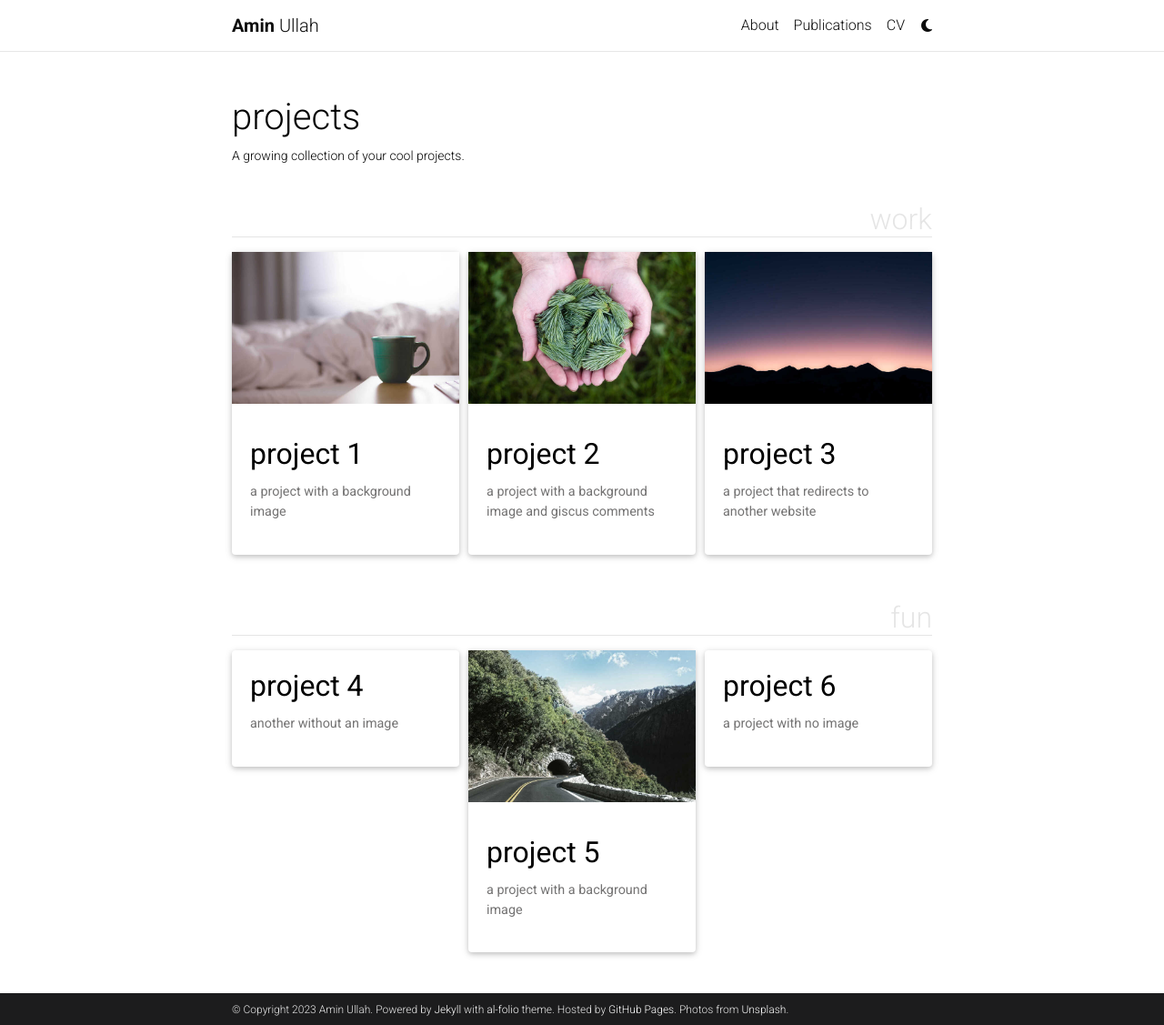
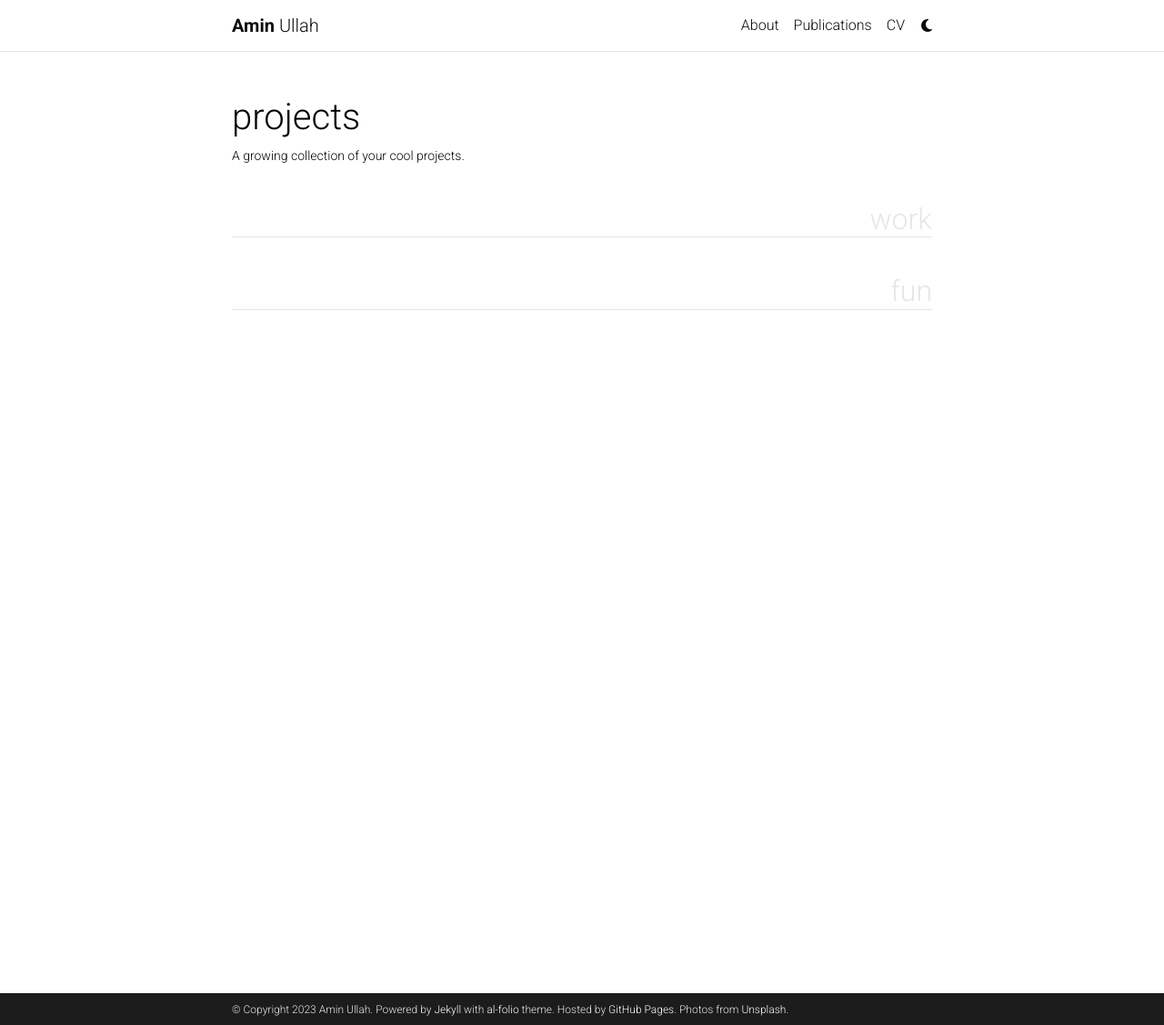
Before and after one commit to Aminullah6264/aminullah6264.github.io, a Jekyll site: the page built from _pages/projects.md, in a window 1280 px wide and 1127 px high. Shown: the whole window at 91% size. Built offline with Jekyll 4.4.1, drawn with Linux system fonts in a browser that asks for light colours; comment, search, counter and statistics services are not loaded; a style sheet for code colours, icons or effects is not loaded; some of the changed lines change nothing that is shown.

Commit message:
remove useless pages

```diff
--- a/_config.yml
+++ b/_config.yml
@@ -131,7 +131,7 @@
 
 # Pagination
 pagination:
-  enabled: true
+  enabled: false
 
 related_blog_posts:
   enabled: true
@@ -212,6 +212,11 @@
   - Gemfile
   - Gemfile.lock
   - vendor
+  - _posts/*
+  - blog
+  - blog*
+  - _projects
+
 keep_files:
   - CNAME
   - .nojekyll
@@ -255,19 +260,19 @@
 # Jekyll Archives
 # -----------------------------------------------------------------------------
 
-jekyll-archives:
-  enabled: [year, tags, categories] # enables year, tag and category archives (remove if you need to disable one of them).
-  layouts:
-    year: archive-year
-    tag: archive-tag
-    category: archive-category
-  permalinks:
-    year: '/blog/:year/'
-    tag: '/blog/tag/:name/'
-    category: '/blog/category/:name/'
+# jekyll-archives:
+#   enabled: [year, tags, categories] # enables year, tag and category archives (remove if you need to disable one of them).
+#   layouts:
+#     year: archive-year
+#     tag: archive-tag
+#     category: archive-category
+#   permalinks:
+#     year: '/blog/:year/'
+#     tag: '/blog/tag/:name/'
+#     category: '/blog/category/:name/'
 
-display_tags: ['formatting', 'images', 'links', 'math', 'code'] # these tags will be displayed on the front page of your blog
-display_categories: ['blockquotes'] # these categories will be displayed on the front page of your blog
+# display_tags: ['formatting', 'images', 'links', 'math', 'code'] # these tags will be displayed on the front page of your blog
+# display_categories: ['blockquotes'] # these categories will be displayed on the front page of your blog
 
 # -----------------------------------------------------------------------------
 # Jekyll Scholar
```
